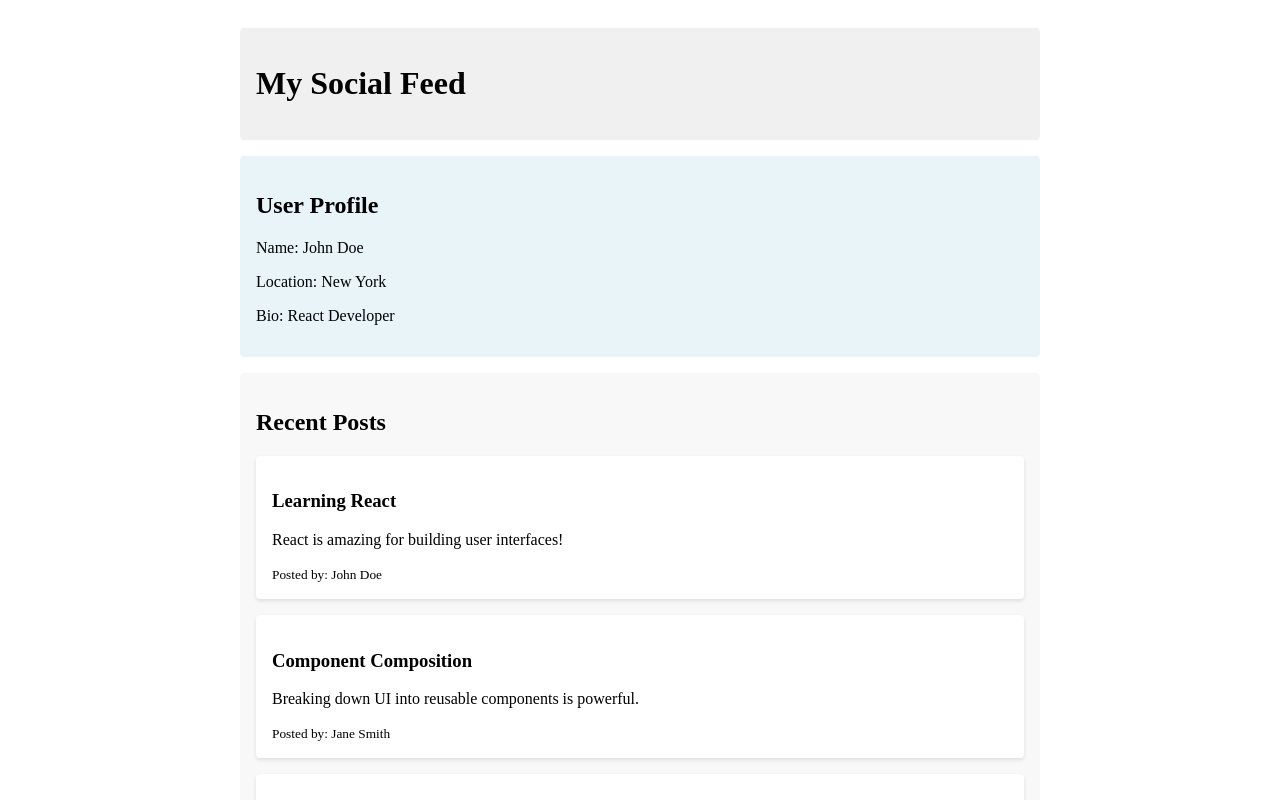
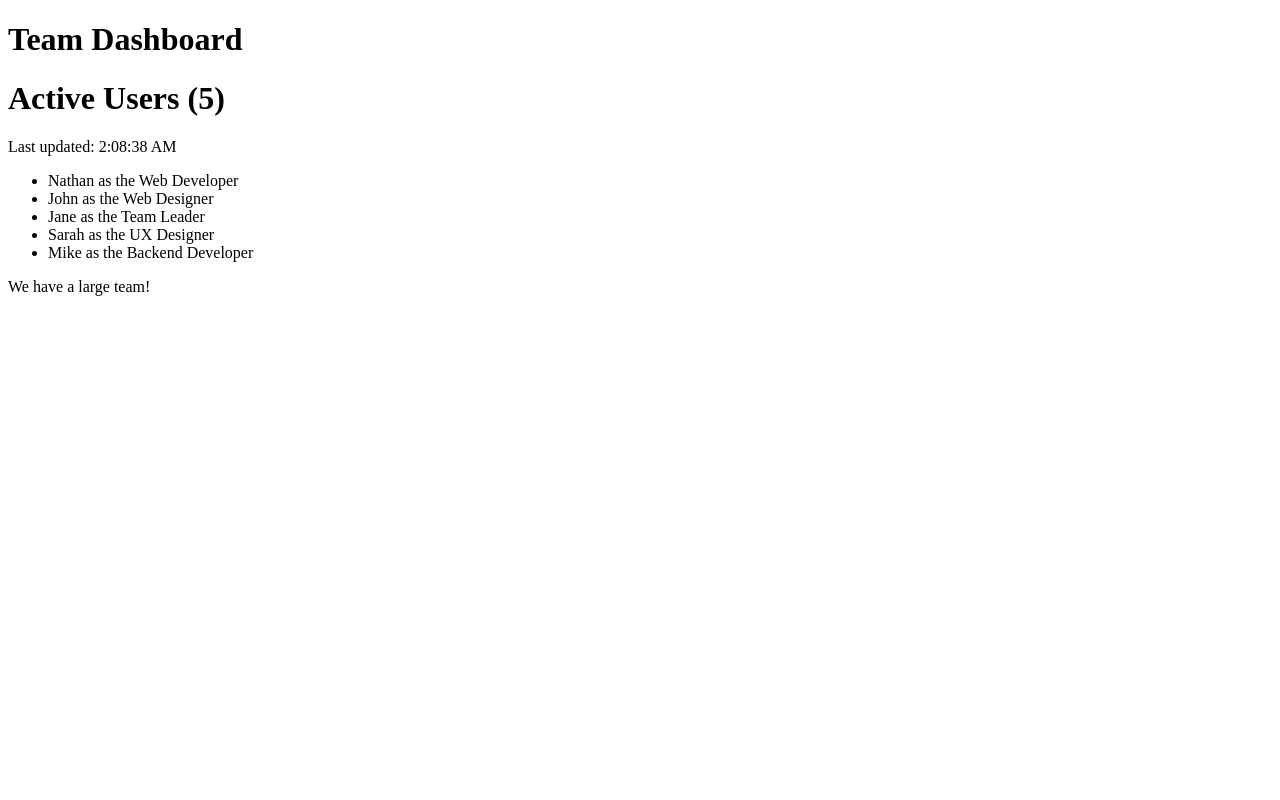
Before and after one commit to hyunkimdev/ReactTutorial, a React (Vite) app in the folder learn-front-end-3/: page / in a window 1280 px wide. Shown: the top 800 px of the page. Built offline with nearby package versions, Linux system fonts and the light colour scheme.

Commit message:
Refactor App component to implement UserList and dynamic user display

```diff
--- a/learn-front-end-3/src/App.jsx
+++ b/learn-front-end-3/src/App.jsx
@@ -1,99 +1,85 @@
 import { Fragment } from 'react';
 
-// Header component for the application
-function HeaderComponent() {
+// Styles as JavaScript variables
+const styles = {
+  container: 'container mx-auto p-4',
+  header: 'text-2xl font-bold mb-4 text-blue-600',
+  card: 'bg-white rounded-lg shadow-md p-4 mb-4',
+  list: 'list-none space-y-2',
+  listItem: 'bg-gray-50 p-3 rounded border border-gray-200',
+  role: 'text-sm text-gray-600',
+  name: 'font-semibold text-gray-800'
+};
+
+// User list component with JSX features
+function UserListComponent() {
+  // JavaScript array of users
+  const users = [
+    { id: 1, name: 'Nathan', role: 'Web Developer' },
+    { id: 2, name: 'John', role: 'Web Designer' },
+    { id: 3, name: 'Jane', role: 'Team Leader' },
+    { id: 4, name: 'Sarah', role: 'UX Designer' },
+    { id: 5, name: 'Mike', role: 'Backend Developer' }
+  ];
+
+  // JavaScript expression to get total users
+  const totalUsers = users.length;
+
+  // JavaScript expression to get current time
+  const currentTime = new Date().toLocaleTimeString();
+
   return (
-    <header style={{
-      padding: '1rem',
-      backgroundColor: '#f0f0f0',
-      marginBottom: '1rem',
-      borderRadius: '4px'
-    }}>
-      <h1>My Social Feed</h1>
-    </header>
-  );
-}
+    <div className={styles.container}>
+      {/* Using JavaScript expressions in JSX */}
+      <h1 className={styles.header}>
+        Active Users ({totalUsers})
+      </h1>
 
-// User profile component
-function ProfileComponent() {
-  return (
-    <div style={{
-      padding: '1rem',
-      backgroundColor: '#e8f4f8',
-      marginBottom: '1rem',
-      borderRadius: '4px'
-    }}>
-      <h2>User Profile</h2>
-      <p>Name: John Doe</p>
-      <p>Location: New York</p>
-      <p>Bio: React Developer</p>
+      {/* Using JavaScript expressions for dynamic content */}
+      <p className="text-gray-600 mb-4">
+        Last updated: {currentTime}
+      </p>
+
+      {/* Using map() to render a list */}
+      <ul className={styles.list}>
+        {users.map(function(user) {
+          return (
+            <li
+              key={user.id}
+              className={styles.listItem}
+            >
+              <span className={styles.name}>{user.name}</span>
+              <span className={styles.role}> as the {user.role}</span>
+            </li>
+          );
+        })}
+      </ul>
+
+      {/* Example of conditional rendering using JavaScript expression */}
+      <div className="mt-4 p-3 bg-gray-100 rounded">
+        <p>
+          {totalUsers > 3
+            ? 'We have a large team!'
+            : 'We are a small team'}
+        </p>
+      </div>
     </div>
   );
 }
 
-// Individual post component
-function PostComponent({ title, content, author }) {
-  return (
-    <div style={{
-      padding: '1rem',
-      backgroundColor: '#fff',
-      marginBottom: '1rem',
-      borderRadius: '4px',
-      boxShadow: '0 2px 4px rgba(0,0,0,0.1)'
-    }}>
-      <h3>{title}</h3>
-      <p>{content}</p>
-      <small>Posted by: {author}</small>
-    </div>
-  );
-}
+// Main App component
+function App() {
+  // JSX can be assigned to variables
+  const header = <h1 className="text-3xl font-bold text-center my-4">Team Dashboard</h1>;
 
-// Feed component that contains multiple posts
-function FeedComponent() {
-  const posts = [
-    {
-      title: "Learning React",
-      content: "React is amazing for building user interfaces!",
-      author: "John Doe"
-    },
-    {
-      title: "Component Composition",
-      content: "Breaking down UI into reusable components is powerful.",
-      author: "Jane Smith"
-    },
-    {
-      title: "React Fragments",
-      content: "Using fragments helps keep the DOM clean.",
-      author: "John Doe"
-    }
-  ];
+  // JavaScript expression in className
+  const isDarkMode = false;
+  const containerClass = `app-container ${isDarkMode ? 'bg-gray-900' : 'bg-gray-50'}`;
 
   return (
-    <div style={{
-      padding: '1rem',
-      backgroundColor: '#f8f8f8',
-      borderRadius: '4px'
-    }}>
-      <h2>Recent Posts</h2>
-      {posts.map((post, index) => (
-        <PostComponent
-          key={index}
-          title={post.title}
-          content={post.content}
-          author={post.author}
-        />
-      ))}
-    </div>
-  );
-}
-
-// Main App component that composes all other components
-function App() {
-  return (
-    <div style={{ maxWidth: '800px', margin: '0 auto', padding: '20px' }}>
-      <HeaderComponent />
-      <ProfileComponent />
-      <FeedComponent />
+    <div className={containerClass}>
+      {header}
+      <UserListComponent />
     </div>
   );
 }
```
